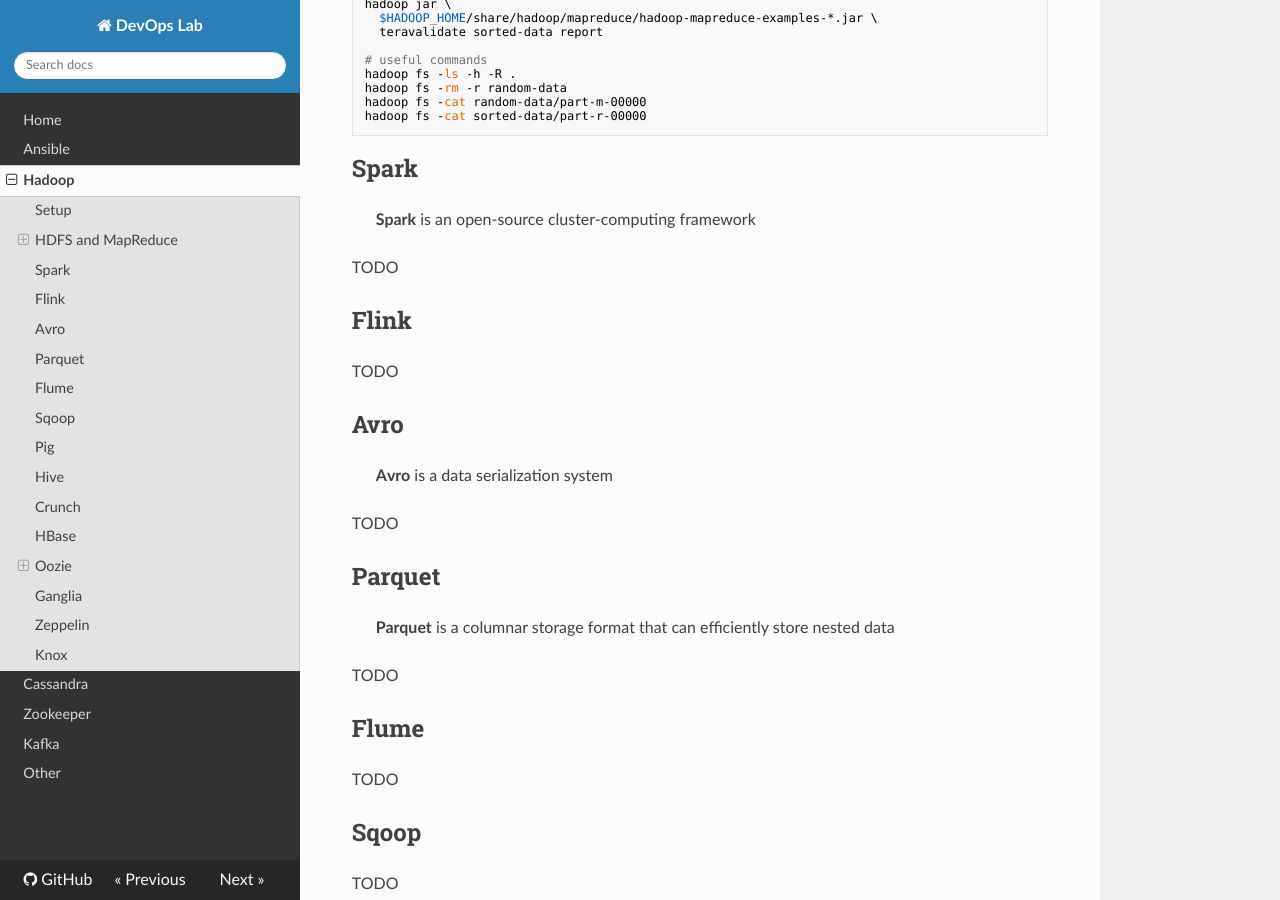
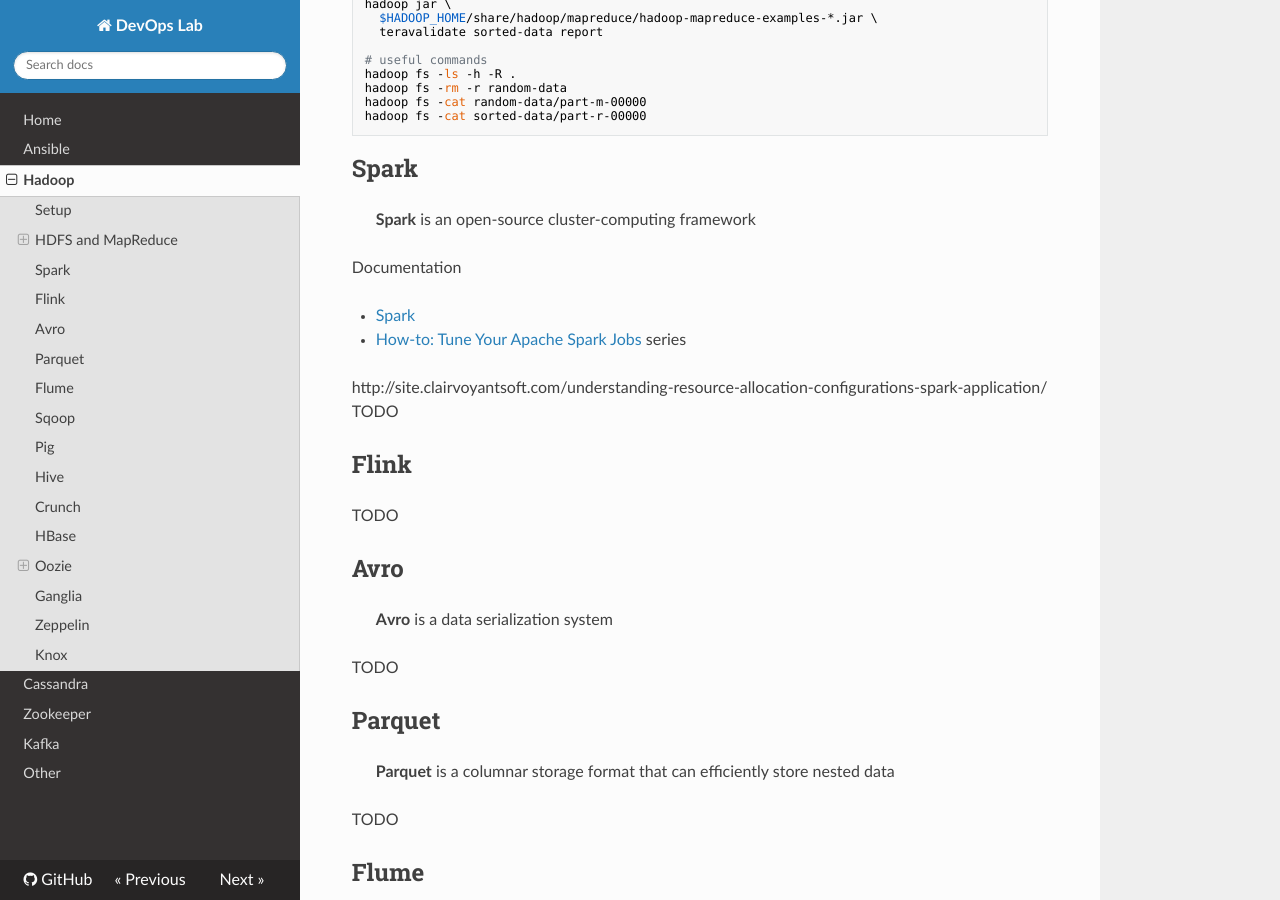
Before and after one commit to niqdev/devops, an MkDocs documentation site: the page built from docs/hadoop.md, in a window 1280 px wide and 900 px high, scrolled down 3978 px. Built offline with MkDocs 1.6.1, drawn with Linux system fonts in a browser that asks for light colours; nearby versions of some CDN libraries; old or Windows-style settings are respelled for this version of MkDocs.

Commit message:
doc: draft spark

```diff
--- a/docs/hadoop.md
+++ b/docs/hadoop.md
@@ -236,6 +236,13 @@ hadoop fs -cat sorted-data/part-r-00000
 
 > **Spark** is an open-source cluster-computing framework
 
+Documentation
+
+* [Spark](https://spark.apache.org/docs/latest)
+* [How-to: Tune Your Apache Spark Jobs](http://blog.cloudera.com/blog/2015/03/how-to-tune-your-apache-spark-jobs-part-1) series
+
+
+http://site.clairvoyantsoft.com/understanding-resource-allocation-configurations-spark-application/
 TODO
 
 ## Flink
```
